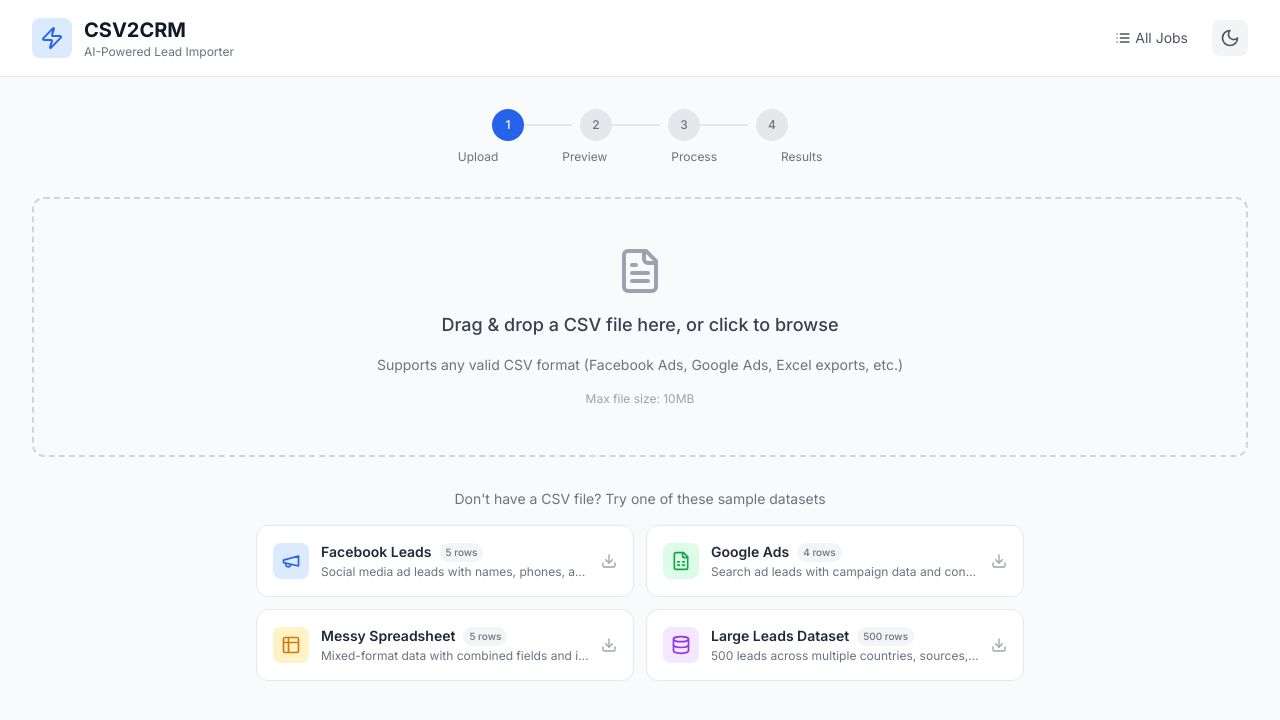
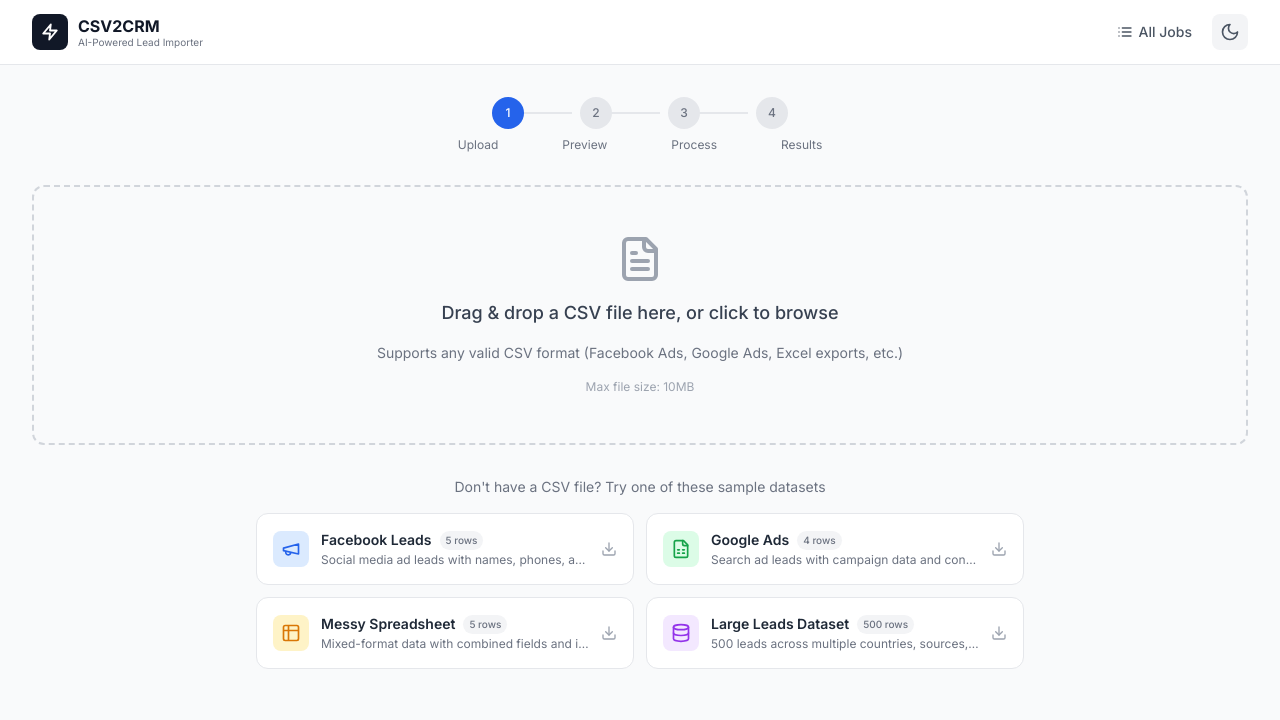
Before and after one commit to Agamya-Samuel/csv2crm, a Next.js app in the folder apps/web/: page / in a window 1280 px wide. Shown: the top 720 px of the page. Built offline with nearby package versions, Linux system fonts and the light colour scheme; no server answers.

Commit message:
feat: redesign sticky Navbar with new logo and orange action button

```diff
--- a/apps/web/src/components/Navbar.tsx
+++ b/apps/web/src/components/Navbar.tsx
@@ -1,7 +1,7 @@
 "use client";
 
 import Link from "next/link";
-import { ArrowLeft, Zap, Brain, ExternalLink, AlertCircle, List } from "lucide-react";
+import { ArrowLeft, Brain, ExternalLink, AlertCircle, List } from "lucide-react";
 import ThemeToggle from "./ThemeToggle";
 import { useAiCredits } from "@/lib/hooks";
 import { formatTokens } from "@/lib/utils";
@@ -88,42 +88,51 @@ export default function Navbar({ step, onReset, creditsRefreshKey }: NavbarProps
   const { credits } = useAiCredits(creditsRefreshKey);
 
   return (
-    <header className="bg-white dark:bg-gray-900 border-b border-gray-200 dark:border-gray-800">
-      <div className="max-w-7xl mx-auto px-4 sm:px-6 lg:px-8 py-4">
+    <header className="bg-white dark:bg-gray-900 border-b border-gray-200 dark:border-gray-800 sticky top-0 z-50">
+      <div className="max-w-7xl mx-auto px-4 sm:px-6 lg:px-8 py-3.5">
         <div className="flex items-center justify-between">
-          <Link href="/" className="flex items-center gap-3">
-            <div className="p-2 bg-blue-100 dark:bg-blue-900/30 rounded-lg">
-              <Zap className="w-6 h-6 text-blue-600 dark:text-blue-400" />
+          {/* Logo */}
+          <Link href="/" className="flex items-center gap-2.5">
+            <div className="w-9 h-9 rounded-lg bg-gray-900 dark:bg-white flex items-center justify-center">
+              <svg width="18" height="18" viewBox="0 0 24 24" fill="none" stroke="currentColor" strokeWidth="2.5" strokeLinecap="round" strokeLinejoin="round" className="text-white dark:text-gray-900">
+                <path d="M13 2L3 14h9l-1 8 10-12h-9l1-8z" />
+              </svg>
             </div>
             <div>
-              <h1 className="text-xl font-bold text-gray-900 dark:text-white">
+              <h1 className="text-base font-bold text-gray-900 dark:text-white leading-tight">
                 CSV2CRM
               </h1>
-              <p className="text-xs text-gray-500 dark:text-gray-400">
+              <p className="text-[10px] text-gray-500 dark:text-gray-400 leading-tight">
                 AI-Powered Lead Importer
               </p>
             </div>
           </Link>
-          <div className="flex items-center gap-3">
+
+          {/* Right side */}
+          <div className="flex items-center gap-2">
             <AiCreditBadge credits={credits} />
+
             <Link
               href="/jobs"
-              className="px-3 py-1.5 text-sm text-gray-600 dark:text-gray-400
-                hover:text-gray-800 dark:hover:text-gray-200 flex items-center gap-1"
+              className="inline-flex items-center gap-1.5 px-3 py-2 rounded-lg text-sm font-medium
+                text-gray-600 dark:text-gray-400 hover:text-gray-900 dark:hover:text-white
+                hover:bg-gray-100 dark:hover:bg-gray-800 transition-all duration-200"
             >
               <List className="w-4 h-4" />
               All Jobs
             </Link>
+
             {step !== "upload" && (
               <button
                 onClick={onReset}
-                className="px-3 py-1.5 text-sm text-gray-600 dark:text-gray-400
-                  hover:text-gray-800 dark:hover:text-gray-200 flex items-center gap-1"
+                className="inline-flex items-center gap-1.5 px-3 py-2 rounded-lg text-sm font-medium
+                  text-white bg-orange-500 hover:bg-orange-600 transition-all duration-200 shadow-sm"
               >
                 <ArrowLeft className="w-4 h-4" />
                 New Import
               </button>
             )}
+
             <ThemeToggle />
           </div>
         </div>
```
